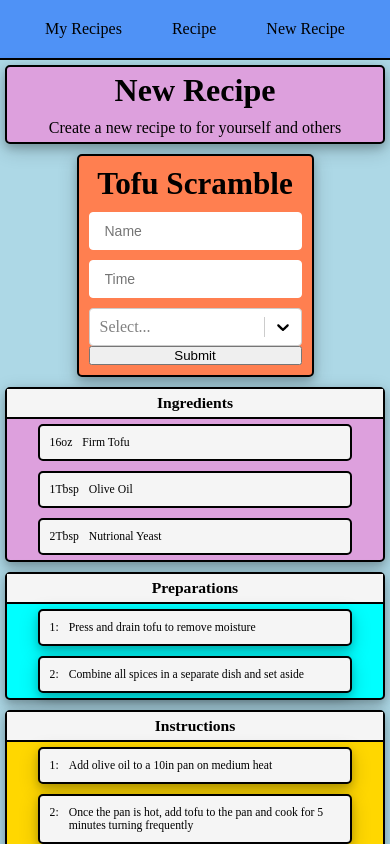
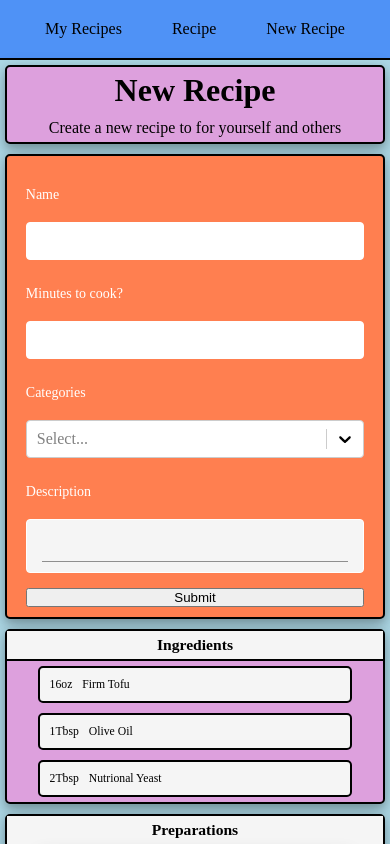
Before and after one commit to biggersmatt/jumptorecipe, a React (Create React App) app: page /new in a window 390 px wide. Shown: the top 844 px of the page. Built offline with nearby package versions, Linux system fonts and the light colour scheme.

Commit message:
Adds styles to form on create recipe page for mobile

```diff
--- a/package.json
+++ b/package.json
@@ -6,6 +6,7 @@
     "@fortawesome/fontawesome-svg-core": "^6.2.0",
     "@fortawesome/free-solid-svg-icons": "^6.2.0",
     "@fortawesome/react-fontawesome": "^0.2.0",
+    "@material-ui/core": "^4.12.4",
     "@mui/x-date-pickers": "^5.0.4",
     "@testing-library/jest-dom": "^5.16.5",
     "@testing-library/react": "^13.3.0",
--- a/src/components/NewRecipe/newrecipe.css
+++ b/src/components/NewRecipe/newrecipe.css
@@ -1,3 +1,3 @@
-body {
-  background-color: orange;
+.form-wrapper {
+  flex-direction: column;
 }
--- a/src/pages/NewRecipe.jsx
+++ b/src/pages/NewRecipe.jsx
@@ -1,33 +1,54 @@
 // Dependencies
 import React, { useState } from 'react';
 import { useForm, Controller } from 'react-hook-form';
+import { makeStyles, TextField } from '@material-ui/core';
 import Select from 'react-select';
 
 // CSS
 import '../components/NewRecipe/newrecipe.css';
 
+const useStyles = makeStyles(() => ({
+  textField: {
+    display: 'block',
+    boxSizing: 'border-box',
+    backgroundColor: 'whitesmoke',
+    width: "100%",
+    borderRadius: '4px',
+    border: '1px solid white',
+    padding: '10px 15px',
+    marginBottom: '10px',
+    fontSize: '14px',
+    fontWeight: 500
+  },
+  input: {
+    color: "black"
+  }
+}));
+
 export default function NewRecipe() {
+  const classes = useStyles();
   const { handleSubmit, register, control } = useForm();
 
   const [recipe, setRecipe] = useState({
     name: '',
     time: '',
+    description: '',
     categories: [],
   });
 
+
   const onSubmit = (data) => {
-    const categories = data.ReactSelect;
+    const categories = data.categories;
     let newCategories = categories.map(category => {
       return category.value;
     })
     setRecipe({
       name: data.name,
       time: data.time,
+      description: data.description,
       categories: newCategories,
     })
   }
-
-  console.log(recipe);
 
   return (
     <div className='lightblue page flex column justify-center align-center'>
@@ -40,23 +61,28 @@ export default function NewRecipe() {
         </div>
       </div>
       {/* Recipe Wrapper */}
-      <div className='flex padding'>
+      <div className='flex justify-center width-100 padding-updown'>
         {/* Recipe */}
-        <div className='coral recipe flex column align-center border radius padding shadow'>
-          <div className='flex column justify-center align-center padding'>
-            <h1 className='font-8vw'>Tofu Scramble</h1>
+        <div className='coral recipe flex column align-center width-fit border radius shadow'>
+          <div className='flex justify-center align-center width-100 padding'>
+            {/* Form */}
+            <form onSubmit={handleSubmit(onSubmit)} className="flex justify-center width-100">
+              {/* Form Wrapper */}
+              <div className='form-wrapper flex space-around width-90'>
+                {/* Form Left */}
+                <div>
+                  <div>
+                    <label htmlFor="name">Name</label>
+                    <input type="text" {...register("name")} />
                   </div>
-          <div className='flex justify-center align-center padding'>
-            {/* Form */}
-            {/* <p className='width-90 font-4vw'>A high protein alternative to scrambled eggs! With the right spice, this scramble tastes better than traditional egg scrambles.</p> */}
-            <form onSubmit={handleSubmit(onSubmit)} className="flex column">
                   <div>
-                <input type="text" placeholder='Name'{...register("name")} />
-                <input type="text" placeholder='Time'{...register("time")} />
+                    <label htmlFor="time">Minutes to cook?</label>
+                    <input type="text" {...register("time")} />
                   </div>
-
+                  <div>
+                    <label htmlFor="categories">Categories</label>
                     <Controller
-                name="ReactSelect"
+                      name="categories"
                       control={control}
                       render={({ field }) => (
                         <Select
@@ -71,8 +97,21 @@ export default function NewRecipe() {
                         />
                       )}
                     />
-
-              <button type="submit">Submit</button>
+                  </div>
+                </div>
+                {/* Form Right */}
+                <div>
+                  <label>Description</label>
+                  <TextField
+                    fullWidth
+                    multiline
+                    className={classes.textField}
+                    InputProps={{className: classes.input}}
+                    {...register('description')}
+                  />
+                </div>
+                <button type="submit" className='margin-updown'>Submit</button>
+              </div>
             </form>
           </div>
         </div>
```
Also changed, not shown: 1 other file (tests, documents, lock files or other folders). Lines whose indentation alone changed are shown as unchanged.
